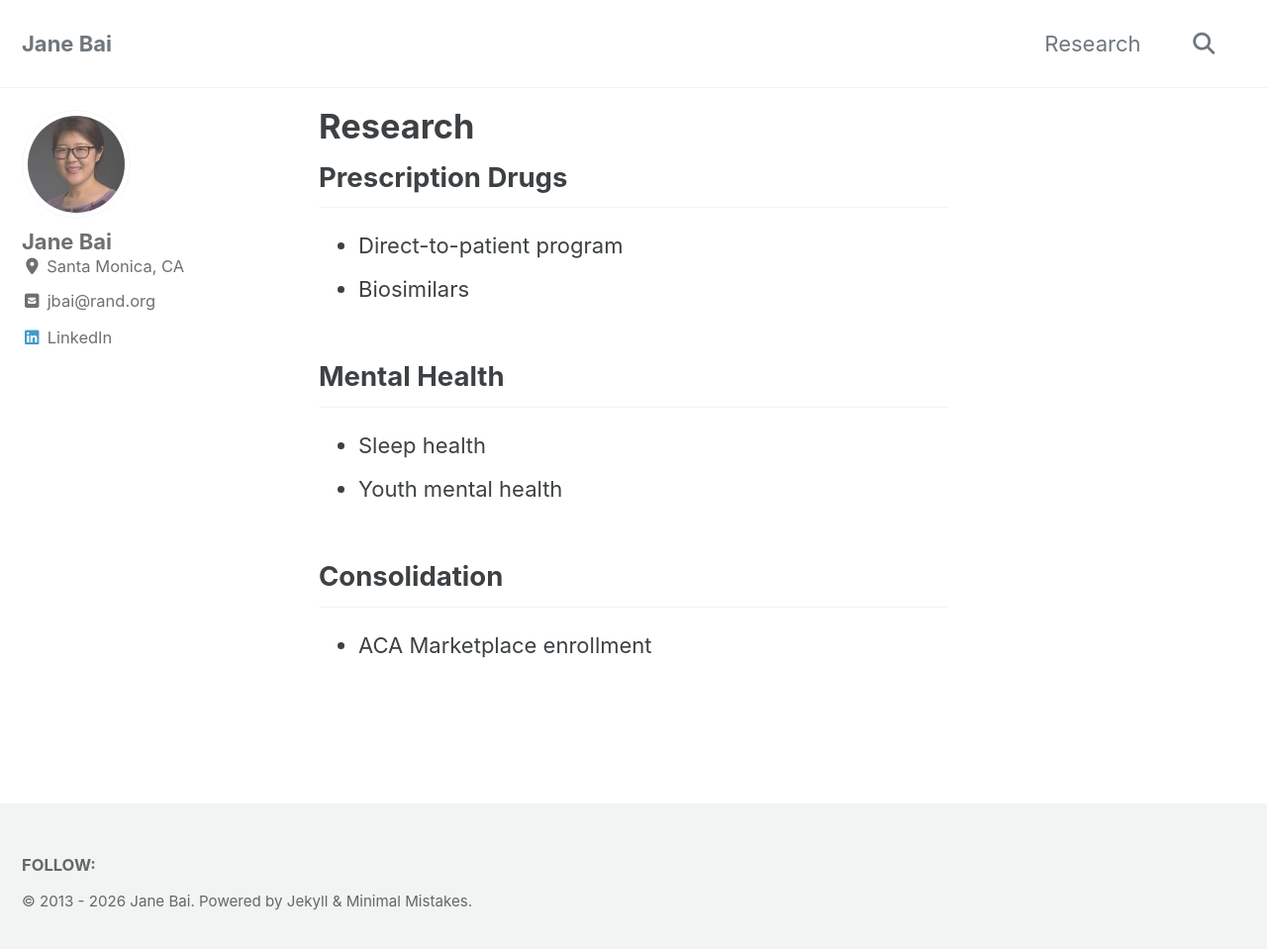
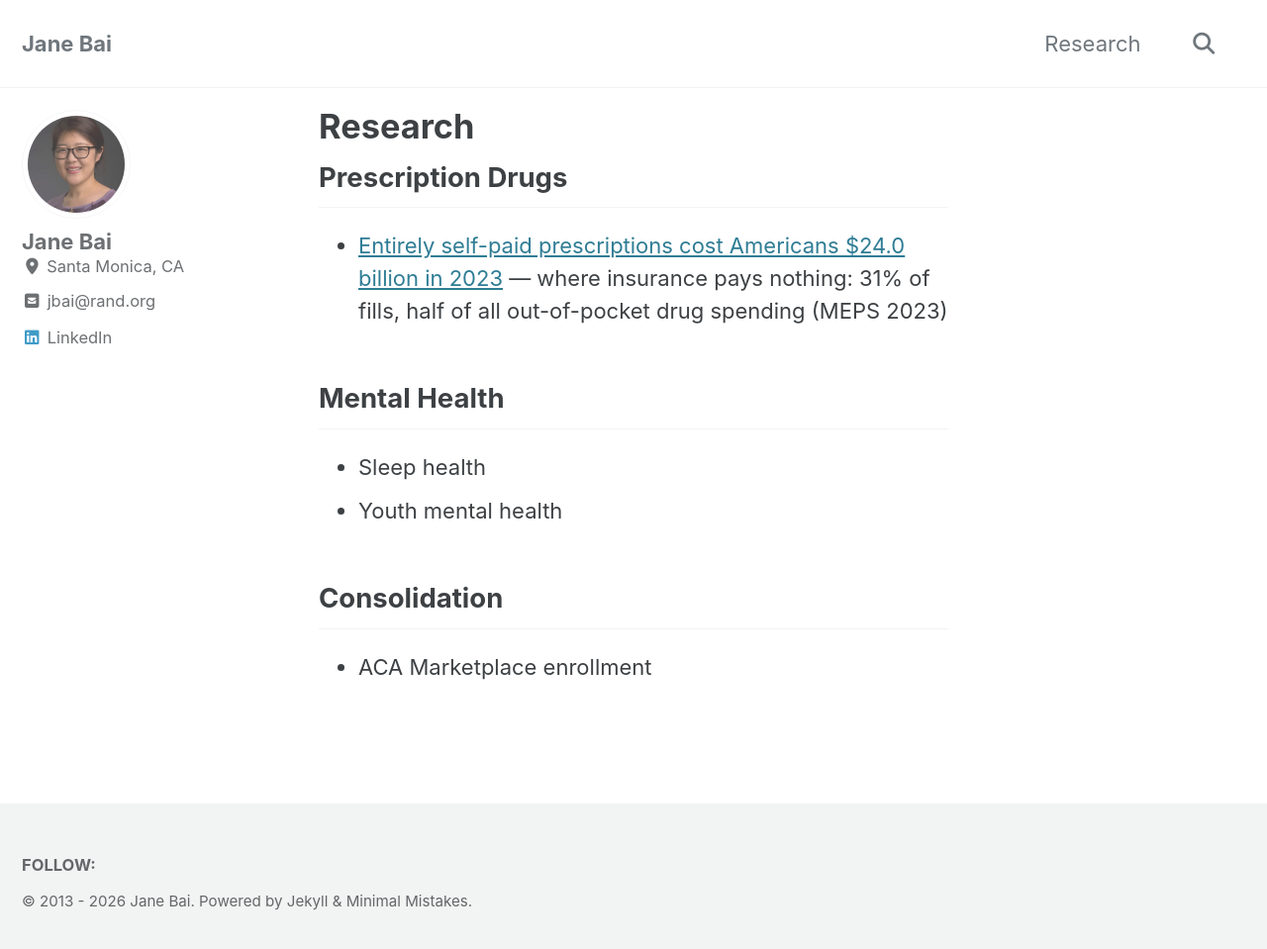
Before and after one commit to janebai2016-arch/janebai2016-arch.github.io, a Jekyll site: the page built from _pages/research.md, in a window 1280 px wide and 967 px high. Shown: the top 959 px of the window at 99% size. Built offline with Jekyll 4.4.1, drawn with Linux system fonts in a browser that asks for light colours; cached includes are drawn as plain includes.

Commit message:
Link self-paid prescription spending figure on research page
Replace the two placeholder bullets under Prescription Drugs with a
link to the MEPS 2023 figure on entirely self-paid fills.

Co-Authored-By: Claude Opus 5 (1M context) <noreply@anthropic.com>
Claude-Session: https://claude.ai/code/session_01Tz9kZhwB1Ku6KAUdx9XzEu

```diff
--- a/_pages/research.md
+++ b/_pages/research.md
@@ -7,8 +7,7 @@ author_profile: true
 
 ## Prescription Drugs
 
-- Direct-to-patient program
-- Biosimilars
+- [Entirely self-paid prescriptions cost Americans $24.0 billion in 2023](https://claude.ai/code/artifact/623654d9-5a2a-4d61-a602-b1bf15fd6d59) — where insurance pays nothing: 31% of fills, half of all out-of-pocket drug spending (MEPS 2023)
 
 ## Mental Health
 
```
